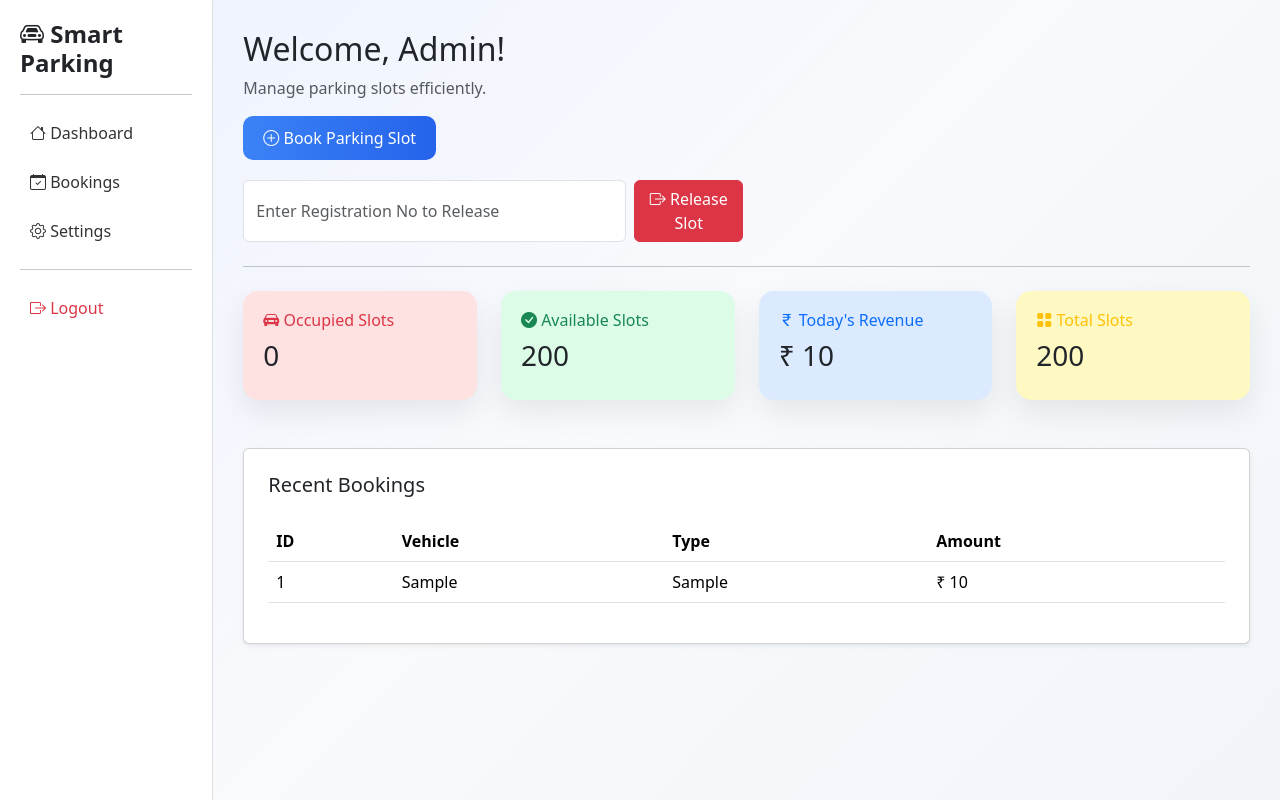
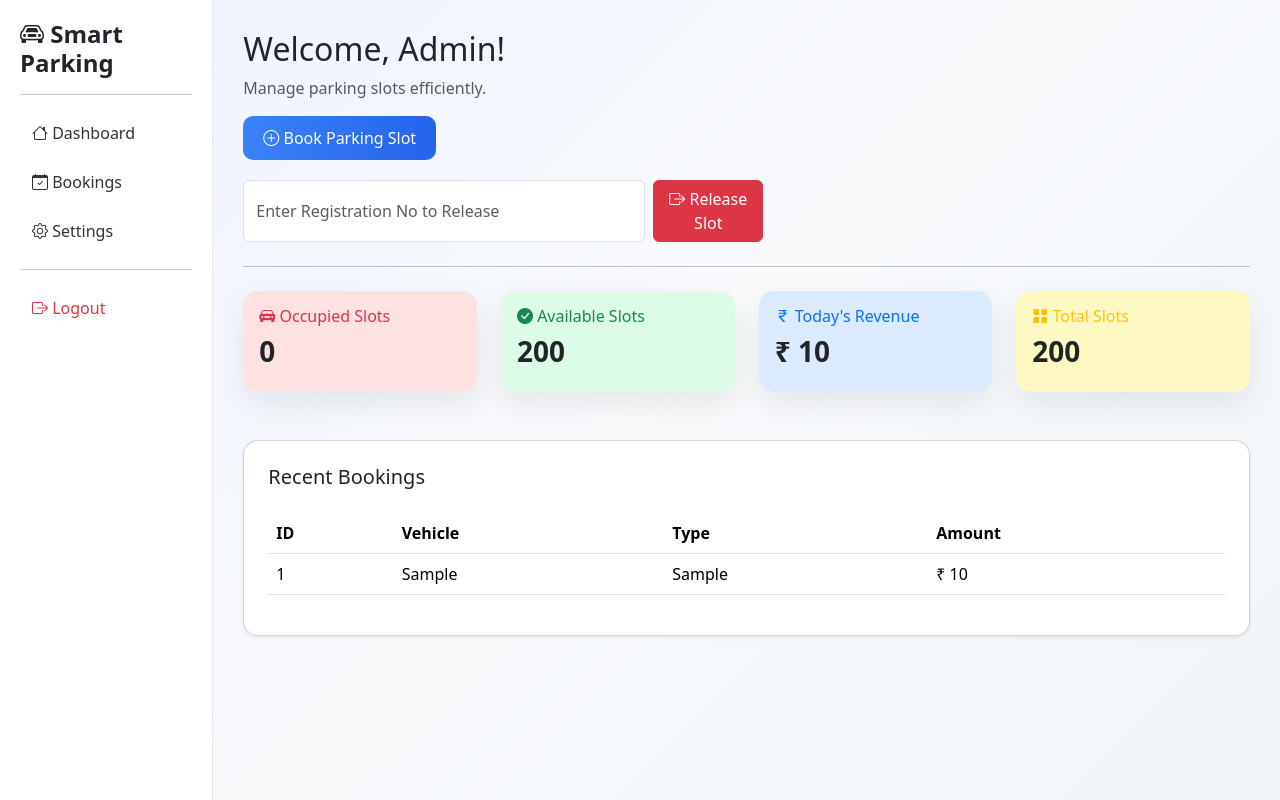
Before and after one commit to yadusaheb5-oss/parking_management, a Flask app: page / in a window 1280 px wide. Run offline with Flask 3, Linux system fonts and the light colour scheme; the visitor is signed in with stand-in values (Sample User, id 1); tables that the repository leaves empty hold one stand-in row (values such as "Sample post").

Commit message:
Update index.html

```diff
--- a/parking_management_system-master/templates/index.html
+++ b/parking_management_system-master/templates/index.html
@@ -1,4 +1,5 @@
 <!DOCTYPE html>
+
 <html lang="en">
 <head>
 <meta charset="UTF-8">
@@ -6,44 +7,57 @@
 <meta name="viewport" content="width=device-width, initial-scale=1">
 
 <!-- Bootstrap -->
+
 <link href="https://cdn.jsdelivr.net/npm/bootstrap@5.3.2/dist/css/bootstrap.min.css" rel="stylesheet">
 
-<!-- Icons -->
+<!-- Bootstrap Icons -->
+
 <link href="https://cdn.jsdelivr.net/npm/bootstrap-icons/font/bootstrap-icons.css" rel="stylesheet">
 
 <style>
 
+/* Page Background */
+
 body{
-    background: linear-gradient(135deg, #eef2ff, #f8fafc, #f1f5f9);
+    background: linear-gradient(135deg,#eef2ff,#f8fafc,#f1f5f9);
+    min-height:100vh;
+    font-family: system-ui, -apple-system, "Segoe UI", Roboto, Arial;
 }
+
+/* Sidebar */
 
 .sidebar{
     height:100vh;
     background:white;
     padding:20px;
-border-right:1px solid #ddd;
+    border-right:1px solid #e5e7eb;
 }
 
 .sidebar h4{
-font-weight:bold;
+    font-weight:600;
 }
 
 .sidebar a{
     display:block;
-padding:10px;
+    padding:10px 12px;
     margin:5px 0;
     color:#333;
     text-decoration:none;
     border-radius:8px;
+    transition:0.2s;
 }
 
 .sidebar a:hover{
-background:#f1f3f5;
+    background:#f1f5f9;
 }
+
+/* Main Content */
 
 .main-content{
     padding:30px;
 }
+
+/* Button */
 
 .btn-primary-custom{
     background:linear-gradient(to right,#3b82f6,#2563eb);
@@ -53,20 +67,32 @@ padding:10px 20px;
     color:white;
 }
 
+.btn-primary-custom:hover{
+    color:white;
+}
+
+/* Release Slot Box */
+
 .release-box{
     margin-top:20px;
-max-width:500px;
+    max-width:520px;
 }
 
-/* Dashboard cards */
+/* Dashboard Cards */
 
 .dashboard-card{
     border:none;
     border-radius:15px;
-    padding:20px;
     box-shadow:0 12px 30px rgba(0,0,0,0.08);
+    height:100%;
 }
-/* Colors */
+
+.dashboard-card h3{
+    margin-top:8px;
+    font-weight:600;
+}
+
+/* Card Colors */
 
 .occupied{
     background:#fee2e2;
@@ -84,7 +110,14 @@ background:#dbeafe;
     background:#fef9c3;
 }
 
+/* Table Card */
+
+.table-card{
+    border-radius:15px;
+}
+
 </style>
+
 </head>
 
 <body>
@@ -93,6 +126,7 @@ background:#fef9c3;
 <div class="row">
 
 <!-- Sidebar -->
+
 <div class="col-md-2 sidebar">
 
 <h4><i class="bi bi-car-front"></i> Smart Parking</h4>
@@ -118,26 +152,30 @@ background:#fef9c3;
 </div>
 
 <!-- Main Content -->
+
 <div class="col-md-10 main-content">
 
 <h2>Welcome, Admin!</h2>
 <p class="text-muted">Manage parking slots efficiently.</p>
 
-<!-- Book button -->
+<!-- Book Button -->
 
 <div class="mb-3">
+
 <a href="{{ url_for('book_page') }}" class="btn btn-primary-custom">
 <i class="bi bi-plus-circle"></i> Book Parking Slot
 </a>
+
 </div>
 
-<!-- Release slot -->
+<!-- Release Slot -->
 
 <div class="release-box">
 
 <form method="POST" action="{{ url_for('exit_slot') }}" class="d-flex gap-2">
 
-<input type="text"
+<input
+type="text"
 name="exit_reg_no"
 class="form-control"
 placeholder="Enter Registration No to Release"
@@ -163,6 +201,7 @@ Release Slot
 <div class="col-md-3">
 
 <div class="card dashboard-card occupied">
+<div class="card-body">
 
 <h6 class="text-danger">
 <i class="bi bi-car-front-fill"></i> Occupied Slots
@@ -171,13 +210,14 @@ Release Slot
 <h3>{{ occupied }}</h3>
 
 </div>
+</div>
 
 </div>
-
 
 <div class="col-md-3">
 
 <div class="card dashboard-card available">
+<div class="card-body">
 
 <h6 class="text-success">
 <i class="bi bi-check-circle-fill"></i> Available Slots
@@ -186,13 +226,14 @@ Release Slot
 <h3>{{ available }}</h3>
 
 </div>
+</div>
 
 </div>
-
 
 <div class="col-md-3">
 
 <div class="card dashboard-card revenue">
+<div class="card-body">
 
 <h6 class="text-primary">
 <i class="bi bi-currency-rupee"></i> Today's Revenue
@@ -201,13 +242,14 @@ Release Slot
 <h3>₹ {{ revenue }}</h3>
 
 </div>
+</div>
 
 </div>
-
 
 <div class="col-md-3">
 
 <div class="card dashboard-card total">
+<div class="card-body">
 
 <h6 class="text-warning">
 <i class="bi bi-grid-fill"></i> Total Slots
@@ -216,14 +258,15 @@ Release Slot
 <h3>{{ total_slots }}</h3>
 
 </div>
+</div>
 
 </div>
 
 </div>
 
-<!-- Recent bookings -->
+<!-- Recent Bookings -->
 
-<div class="card mt-5 shadow-sm p-4">
+<div class="card table-card mt-5 shadow-sm p-4">
 
 <h5>Recent Bookings</h5>
 
@@ -262,9 +305,7 @@ Release Slot
 </div>
 
 </div>
-
 </div>
-
 </div>
 
 </body>
```
Lines whose indentation alone changed are shown as unchanged.
